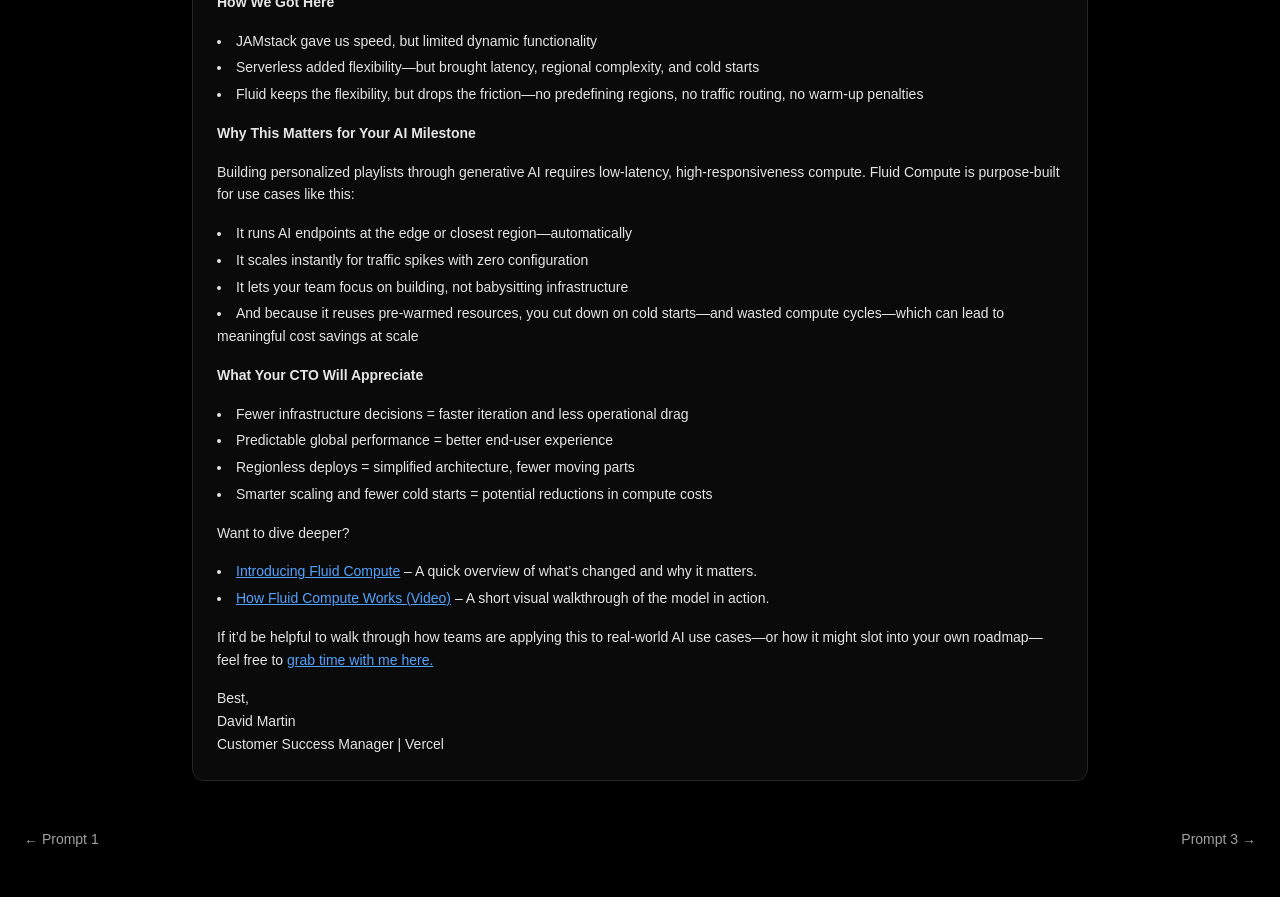
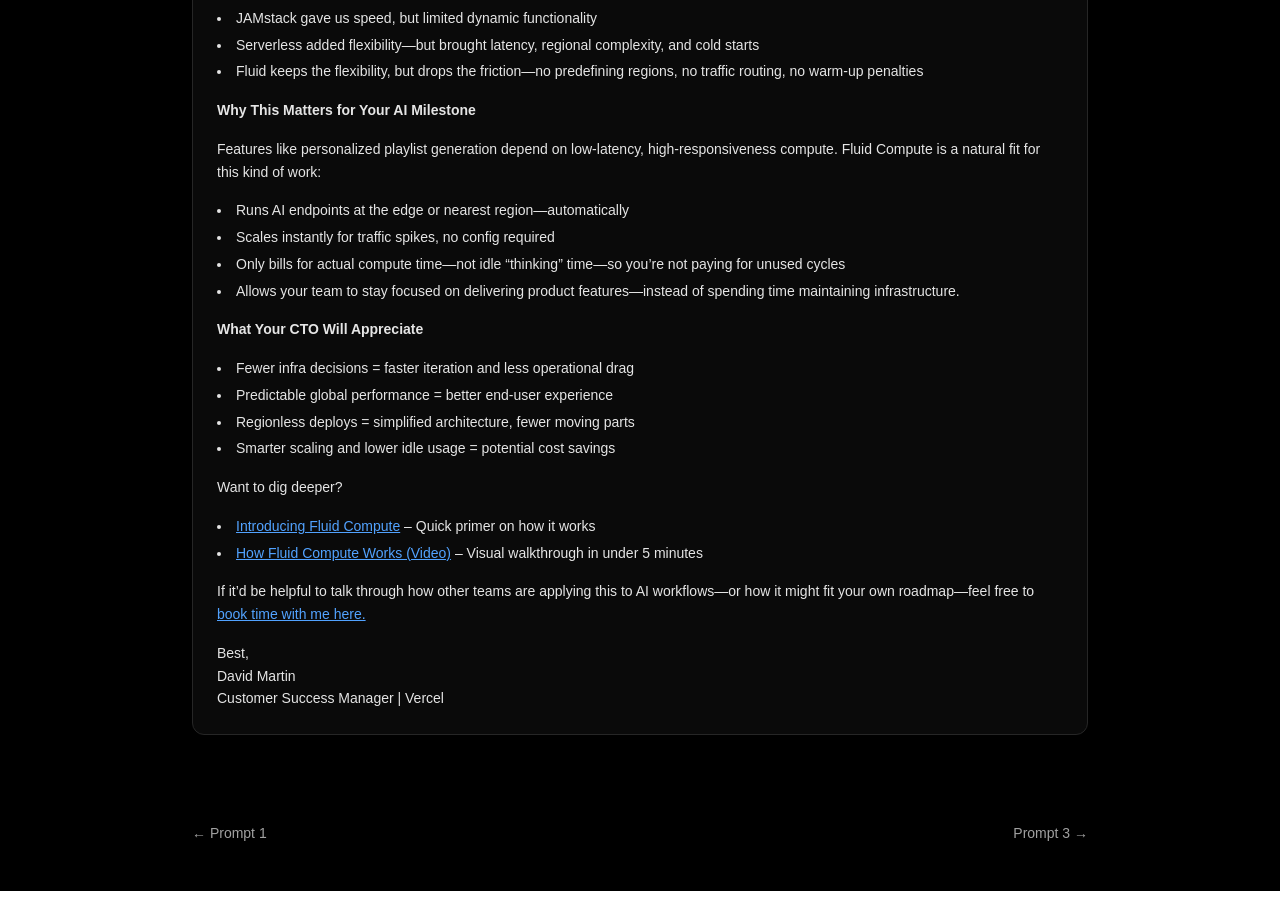
Before and after one commit to djmartin2019/davidmartin-csm-site, a Next.js app: page /prompt-2 in a window 1280 px wide. Shown: the part 660-1557 px from the top of the page. Built offline with nearby package versions, Linux system fonts and the light colour scheme.

Commit message:
added video

```diff
--- a/app/prompt-2/page.tsx
+++ b/app/prompt-2/page.tsx
@@ -4,10 +4,11 @@
   return (
     <main className="bg-black text-white min-h-screen px-6 py-12">
       <div className="max-w-4xl mx-auto space-y-10">
+
         <section className="border border-neutral-800 bg-neutral-900 rounded-xl p-6">
           <h2 className="text-lg font-semibold text-neutral-300 mb-2">Prompt 2</h2>
           <p className="text-sm text-neutral-400 leading-relaxed">
-            A customer has reached out: “Fluid compute?! What is this?! Is this another paradigm like JAMStack or serverless? I’d love a quick intro to the paradigm and how it’s evolved from serverless. Since the CTO is skeptical of the value that Vercel brings, I’d like to be able to bring back news of how this brings value to our usage of the platform. Any news on that front would be appreciated!” Please write a response to the customer.
+            A customer has reached out: “Fluid compute?! What is this?! Is this another paradigm like JAMStack or serverless? I’d love a quick intro to the paradigm and how it’s evolved from serverless. Since the CTO is skeptical of the value that Vercel brings, I’d like to be able to bring back news of how this brings value to our usage of the platform. Any news on that front would be appreciated!”
             <br /><br />
             Your Enterprise customer is Trevor (they/them), a full-stack senior developer at a music streaming service using Next.js App Router. They have a milestone on their roadmap to add generative AI to their service so that users can create playlists suited to their tastes.
           </p>
@@ -35,24 +36,24 @@
 
             <p className="font-semibold">Why This Matters for Your AI Milestone</p>
             <p>
-              Building personalized playlists through generative AI requires low-latency, high-responsiveness compute. Fluid Compute is purpose-built for use cases like this:
+              Features like personalized playlist generation depend on low-latency, high-responsiveness compute. Fluid Compute is a natural fit for this kind of work:
             </p>
             <ul className="list-disc list-inside space-y-1">
-              <li>It runs AI endpoints at the edge or closest region—automatically</li>
-              <li>It scales instantly for traffic spikes with zero configuration</li>
-              <li>It lets your team focus on building, not babysitting infrastructure</li>
-              <li>And because it reuses pre-warmed resources, you cut down on cold starts—and wasted compute cycles—which can lead to meaningful cost savings at scale</li>
+              <li>Runs AI endpoints at the edge or nearest region—automatically</li>
+              <li>Scales instantly for traffic spikes, no config required</li>
+              <li>Only bills for actual compute time—not idle “thinking” time—so you’re not paying for unused cycles</li>
+              <li>Allows your team to stay focused on delivering product features—instead of spending time maintaining infrastructure.</li>
             </ul>
 
             <p className="font-semibold">What Your CTO Will Appreciate</p>
             <ul className="list-disc list-inside space-y-1">
-              <li>Fewer infrastructure decisions = faster iteration and less operational drag</li>
+              <li>Fewer infra decisions = faster iteration and less operational drag</li>
               <li>Predictable global performance = better end-user experience</li>
               <li>Regionless deploys = simplified architecture, fewer moving parts</li>
-              <li>Smarter scaling and fewer cold starts = potential reductions in compute costs</li>
+              <li>Smarter scaling and lower idle usage = potential cost savings</li>
             </ul>
 
-            <p>Want to dive deeper?</p>
+            <p>Want to dig deeper?</p>
             <ul className="list-disc list-inside space-y-1">
               <li>
                 <a
@@ -63,7 +64,7 @@
                 >
                   Introducing Fluid Compute
                 </a>{" "}
-                – A quick overview of what’s changed and why it matters.
+                – Quick primer on how it works
               </li>
               <li>
                 <a
@@ -74,19 +75,19 @@
                 >
                   How Fluid Compute Works (Video)
                 </a>{" "}
-                – A short visual walkthrough of the model in action.
+                – Visual walkthrough in under 5 minutes
               </li>
             </ul>
 
             <p>
-              If it’d be helpful to walk through how teams are applying this to real-world AI use cases—or how it might slot into your own roadmap—feel free to{" "}
+              If it’d be helpful to talk through how other teams are applying this to AI workflows—or how it might fit your own roadmap—feel free to{" "}
               <a
                 href="https://calendly.com/djmartin2019/30min"
                 target="_blank"
                 rel="noopener noreferrer"
                 className="text-blue-400 underline hover:text-blue-300"
               >
-                grab time with me here.
+                book time with me here.
               </a>
             </p>
 
@@ -99,13 +100,14 @@
             </p>
           </div>
         </section>
+
+        <PromptFooter
+          prevHref="/prompt-1"
+          prevLabel="← Prompt 1"
+          nextHref="/prompt-3"
+          nextLabel="Prompt 3 →"
+        />
       </div>
-      <PromptFooter
-        prevHref="/prompt-1"
-        prevLabel="← Prompt 1"
-        nextHref="/prompt-3"
-        nextLabel="Prompt 3 →"
-      />
     </main>
   );
 }
--- a/app/prompt-4/page.tsx
+++ b/app/prompt-4/page.tsx
@@ -1,40 +1,43 @@
-import PromptFooter from "../components/promptFooter"
+import PromptFooter from "../components/promptFooter";
 
 export default function PromptFour() {
   return (
     <main className="bg-black text-white min-h-screen px-6 py-12">
       <div className="max-w-4xl mx-auto space-y-10">
 
-        {/* Prompt Section */}
         <section className="border border-neutral-800 bg-neutral-900 rounded-xl p-6">
           <h2 className="text-lg font-semibold text-neutral-300 mb-2">Prompt 4</h2>
           <p className="text-sm text-neutral-400 leading-relaxed">
-            Create and embed a 3–7 minute video on why Core Web Vitals are important to an Enterprise customer at Vercel.
+            For this prompt, I created a short video presentation covering:
             <br /><br />
-            Use this link to interpret the Core Web Vitals of <a href="https://underarmour.com" target="_blank" rel="noopener noreferrer" className="text-blue-400 underline hover:text-blue-300">https://underarmour.com</a> and give a high-level overview of specific items to concentrate on to improve their overall Lighthouse score.
-            <br /><br />
-            You're encouraged to share your screen during the video, demonstrate key points, and include a high-level explanation of Vercel Speed Insights.
-          </p>
-          <p className="text-sm text-neutral-400 mt-6">
-            <strong>Summary:</strong> In this video, I walk through what Core Web Vitals are, analyze Under Armour’s current performance using PageSpeed Insights, and break down what their scores reveal about real-world user experience. I also highlight how Vercel’s platform—through features like Edge Functions, Incremental Static Regeneration, and Speed Insights—helps teams directly improve these metrics to drive SEO, engagement, and conversion outcomes.
+            • What Core Web Vitals are and why they matter<br />
+            • How Under Armour's site is currently performing across LCP, CLS, and INP<br />
+            • What Vercel can do to help improve those metrics with tools like ISR, Middleware, and built-in analytics<br /><br />
+            I also walk through a live Lighthouse report and use real mobile screenshots from UnderArmour.com to highlight layout shifts and animation delays affecting user experience.
           </p>
         </section>
 
-        {/* Video Embed Placeholder */}
         <section className="border border-neutral-800 bg-neutral-950 rounded-xl p-6">
-          <h2 className="text-lg font-semibold text-neutral-300 mb-4">Video Response</h2>
-          <div className="aspect-video bg-neutral-800 rounded-lg flex items-center justify-center text-neutral-500">
-            {/* Replace this div with your actual video embed once it's ready */}
-            <p>Video will be embedded here.</p>
+          <h2 className="text-lg font-semibold text-neutral-300 mb-4">Video</h2>
+          <div className="relative w-full" style={{ paddingTop: "56.25%" }}>
+            <iframe
+              className="absolute top-0 left-0 w-full h-full rounded-lg"
+              src="https://www.youtube.com/embed/9T8sQRwPN44"
+              title="Core Web Vitals & Vercel – David Martin"
+              frameBorder="0"
+              allow="accelerometer; autoplay; clipboard-write; encrypted-media; gyroscope; picture-in-picture"
+              allowFullScreen
+            ></iframe>
           </div>
         </section>
       </div>
+
       <PromptFooter
-          prevHref="/prompt-3"
-          prevLabel="← Prompt 3"
-          nextHref="/prompt-5"
-          nextLabel="Prompt 5 →"
-        />
+        prevHref="/prompt-3"
+        prevLabel="← Prompt 3"
+        nextHref="/prompt-5"
+        nextLabel="Prompt 5 →"
+      />
     </main>
   );
 }
```
